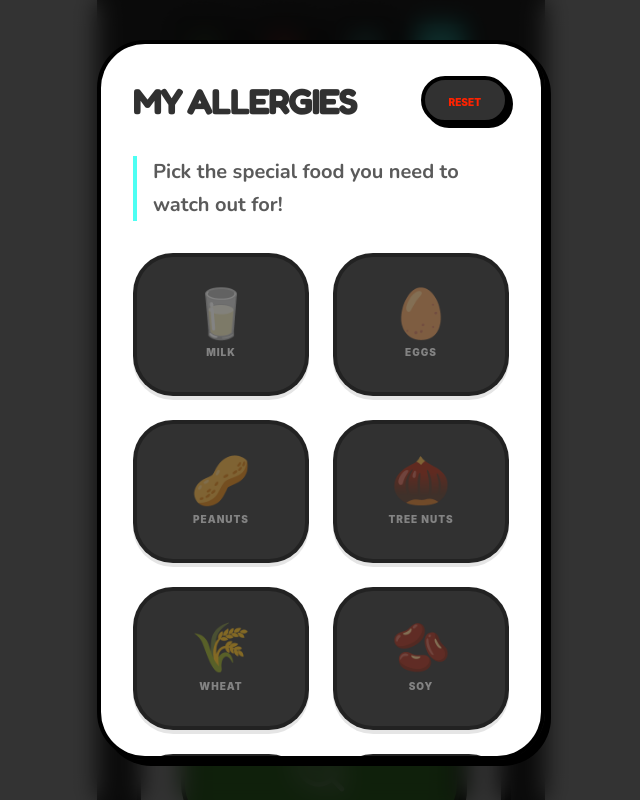
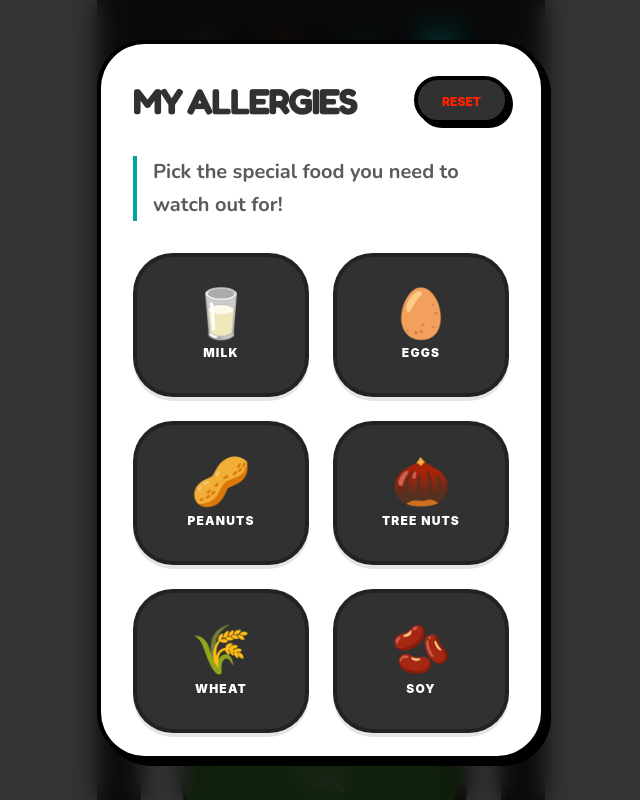
Before and after one commit to matiasmariani/eoe-scanner, a Next.js app: page / in a window 1280 px wide. Both pictures are taken after a click on the button 524 px from the left and 48 px from the top of the page. Shown: the top 800 px of the page, without its empty margins (319-959 px from the left). Built offline with nearby package versions, Linux system fonts and the light colour scheme; a web font is replaced by a local one.

Commit message:
Fix accessibility and contrast issues across themes

```diff
--- a/src/app/globals.css
+++ b/src/app/globals.css
@@ -44,8 +44,8 @@
 
 /* Theme Definitions */
 [data-theme='minecraft'] {
-  --theme-primary-val: #4c9e38;
-  --theme-accent-val: #4dfff3;
+  --theme-primary-val: #79d461;
+  --theme-accent-val: #00a3a3;
   --theme-bg-val: #313131;
   --theme-text-val: #ffffff;
   --theme-border-val: #000000;
@@ -54,7 +54,7 @@
 
 [data-theme='kitty'] {
   --theme-primary-val: #ff1493;
-  --theme-accent-val: #ffd700;
+  --theme-accent-val: #c5a000;
   --theme-bg-val: #ffd1dc;
   --theme-text-val: #2c2c2c;
   --theme-border-val: #2c2c2c;
--- a/src/components/AllergySettings.tsx
+++ b/src/components/AllergySettings.tsx
@@ -34,7 +34,7 @@ export function AllergySettings({ onClose }: { onClose: () => void }) {
             className="bg-theme-bg border-4 border-theme-border px-6 py-2 rounded-full shadow-[4px_4px_0px_0px_rgba(0,0,0,1)] hover:-translate-y-[1px] active:shadow-none transition-all"
             aria-label="Reset all allergies"
           >
-            <span className="text-[10px] font-black uppercase text-redstone-red">
+            <span className="text-xs font-black uppercase text-redstone-red">
               RESET
             </span>
           </button>
@@ -56,13 +56,13 @@ export function AllergySettings({ onClose }: { onClose: () => void }) {
               className={cn(
                 'flex flex-col items-center justify-center gap-2 p-8 border-4 transition-all active:translate-x-[2px] active:translate-y-[2px] focus:outline-none rounded-[2.5rem] shadow-[4px_4px_0px_0px_rgba(0,0,0,1)] hover:-translate-y-[1px]',
                 allergies.includes(option.value)
-                  ? 'bg-theme-accent border-theme-border text-theme-bg'
-                  : 'bg-theme-bg border-theme-border/30 text-theme-text/40 hover:border-theme-primary shadow-[0_4px_0_0_rgba(0,0,0,0.1)]',
+                  ? 'bg-theme-accent border-theme-border text-theme-border'
+                  : 'bg-theme-bg border-theme-border/30 text-theme-text hover:border-theme-primary shadow-[0_4px_0_0_rgba(0,0,0,0.1)]',
               )}
               aria-pressed={allergies.includes(option.value)}
             >
               <span className="text-5xl block animate-pop">{option.icon}</span>
-              <span className="text-[10px] font-black uppercase tracking-widest text-center">
+              <span className="text-xs font-black uppercase tracking-widest text-center">
                 {option.label}
               </span>
               {allergies.includes(option.value) && (
--- a/src/components/HomeClient.tsx
+++ b/src/components/HomeClient.tsx
@@ -109,7 +109,7 @@ export function HomeClient() {
                     snack!
                   </span>
                 </h2>
-                <p className="text-lg text-theme-primary font-body font-bold p-4 bg-theme-text border-4 border-theme-border rounded-[2rem] shadow-voxel max-w-[95%] mx-auto">
+                <p className="text-lg text-theme-bg font-body font-bold p-4 bg-theme-text border-4 border-theme-border rounded-[2rem] shadow-voxel max-w-[95%] mx-auto">
                   Let&apos;s investigate if it&apos;s O.K to eat 🔍
                 </p>
               </div>
--- a/src/components/ResultCard.tsx
+++ b/src/components/ResultCard.tsx
@@ -93,7 +93,7 @@ export const ResultCard: React.FC<ResultCardProps> = ({
               <span className="text-3xl" role="img" aria-label={allergen}>
                 {getAllergenIcon(allergen)}
               </span>
-              <span className="text-[10px] font-black uppercase text-redstone-red tracking-tighter">
+              <span className="text-xs font-black uppercase text-redstone-red tracking-tighter">
                 {allergen}
               </span>
             </div>
--- a/src/components/SnackScout.tsx
+++ b/src/components/SnackScout.tsx
@@ -1,4 +1,7 @@
+'use client';
+
 import React from 'react';
+import { useTheme } from '@/contexts/ThemeContext';
 import { cn } from '@/lib/utils';
 
 interface SnackScoutProps {
@@ -11,7 +14,10 @@ interface SnackScoutProps {
  * Snack Scout wordmark + mascot. The app's brand lockup.
  */
 export function SnackScout({ size = 'lg', className }: SnackScoutProps) {
+  const { theme } = useTheme();
   const isLarge = size === 'lg';
+  const mascot = theme === 'kitty' ? '🕵️‍♀️' : '🕵️';
+
   return (
     <div
       className={cn(
@@ -23,9 +29,11 @@ export function SnackScout({ size = 'lg', className }: SnackScoutProps) {
       <span
         className={isLarge ? 'text-3xl' : 'text-2xl'}
         role="img"
-        aria-label="Detective scout"
+        aria-label={
+          theme === 'kitty' ? 'Female detective scout' : 'Detective scout'
+        }
       >
-        🕵️
+        {mascot}
       </span>
       <span
         className={cn(
--- a/src/components/ThemeSelector.tsx
+++ b/src/components/ThemeSelector.tsx
@@ -10,7 +10,7 @@ export const ThemeSelector = () => {
   return (
     <button
       onClick={() => setTheme(theme === 'minecraft' ? 'kitty' : 'minecraft')}
-      className="group relative flex items-center justify-center w-14 h-14 bg-theme-accent text-theme-bg border-4 border-theme-border shadow-voxel transition-all active:translate-x-1 active:translate-y-1 active:shadow-none"
+      className="group relative flex items-center justify-center w-14 h-14 bg-theme-accent text-theme-text border-4 border-theme-border shadow-voxel transition-all active:translate-x-1 active:translate-y-1 active:shadow-none"
       aria-label="Toggle Theme"
     >
       <Palette className="w-6 h-6 group-hover:rotate-12 transition-transform" />
```
